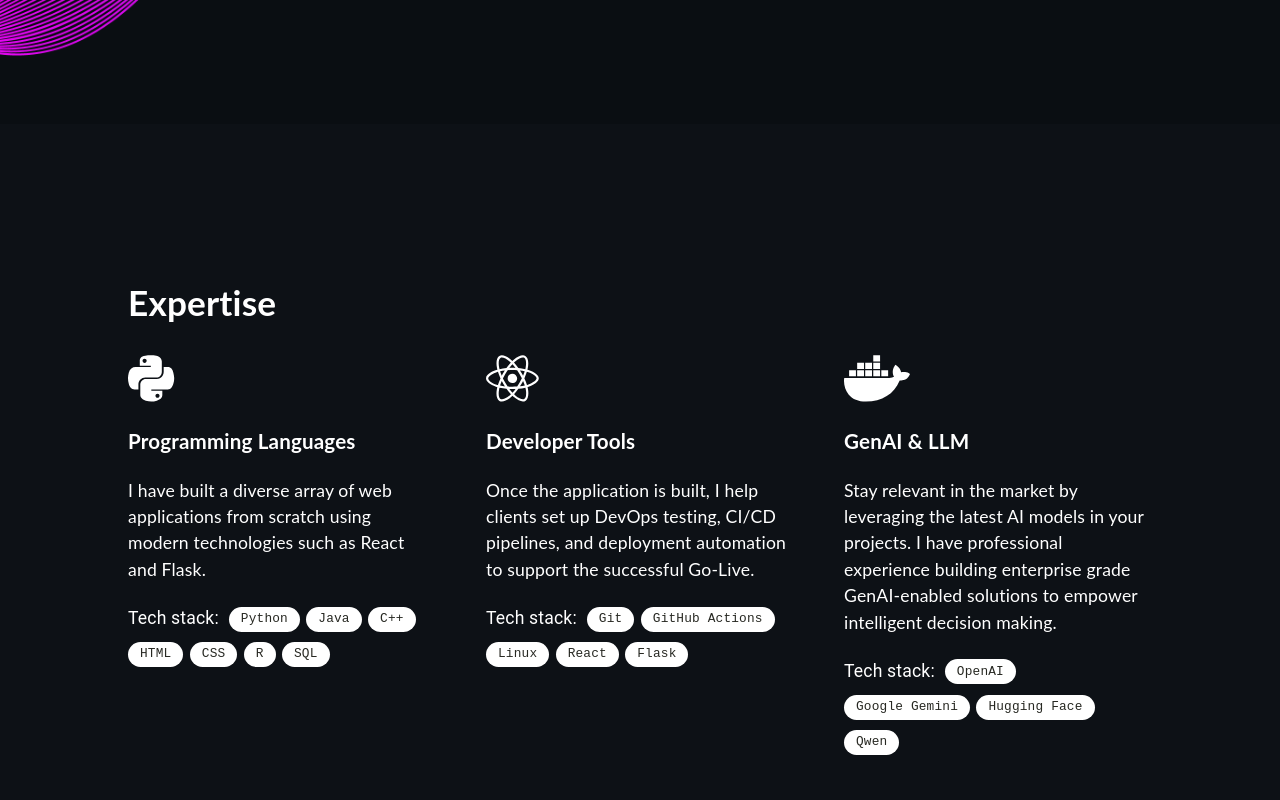
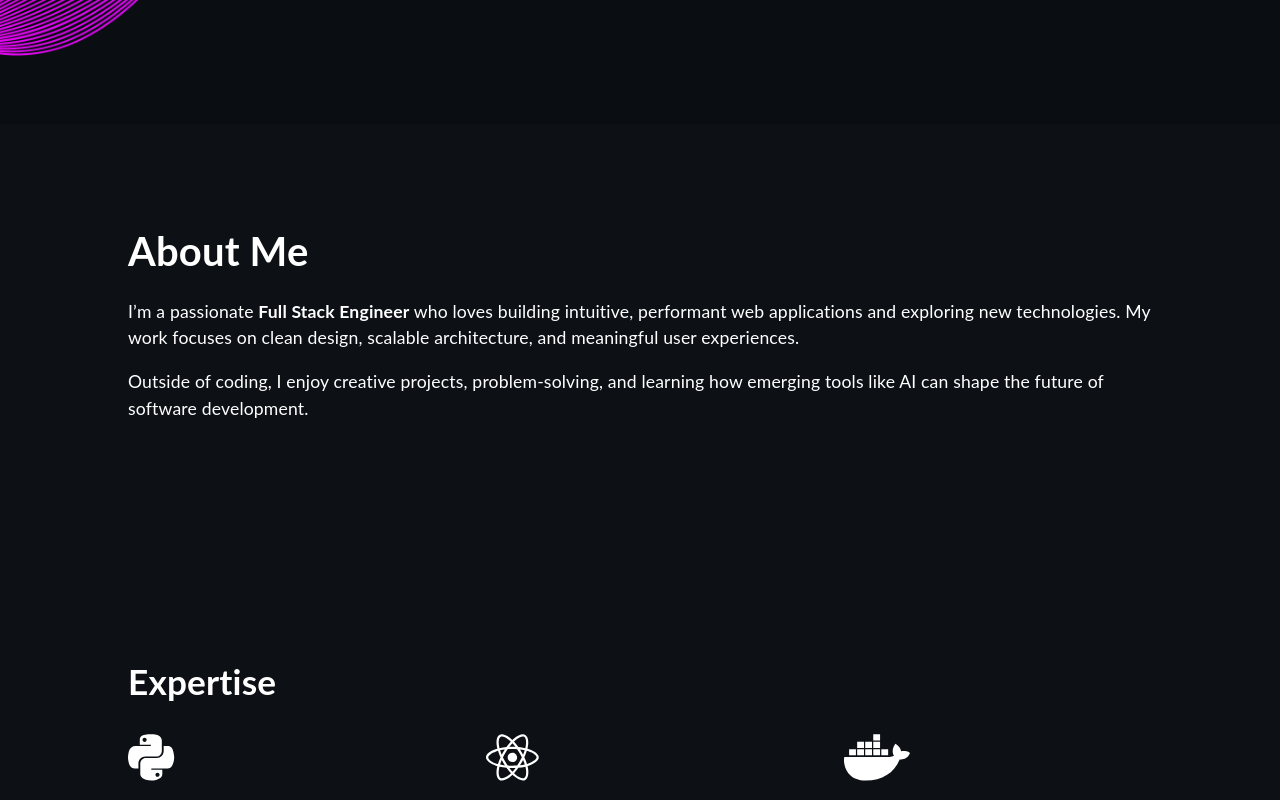
Before and after one commit to zhangqyy19/qyz-portfolio, a React (Create React App) app: page / in a window 1280 px wide. Shown: the part 640-1440 px from the top of the page. Built offline with nearby package versions, Linux system fonts and the light colour scheme.

Commit message:
Added about section

```diff
--- a/src/App.tsx
+++ b/src/App.tsx
@@ -7,6 +7,7 @@ import {
   Contact,
   Navigation,
   Footer,
+  About
 } from "./components";
 import FadeIn from './components/FadeIn';
 import './index.scss';
@@ -31,6 +32,7 @@ function App() {
         <Navigation parentToChild={{mode}} modeChange={handleModeChange}/>
         <FadeIn transitionDuration={700}>
             <Main/>
+            <About/>
             <Expertise/>
             <Timeline/>
             <Project/>
--- /dev/null
+++ b/src/assets/styles/About.scss
@@ -0,0 +1,56 @@
+/* Override the old .about-section from main.scss */
+section.about-section {
+  background-color: #0d1116 !important;
+  background-image: none !important;         /* remove the purple wave */
+  padding: 5% 10% !important;
+  min-height: auto !important;
+
+  display: flex;
+  flex-direction: column;
+  text-align: left;
+
+  svg { color: white; }
+}
+
+/* Match the skills grid exactly */
+section.about-section .about-grid {
+  display: grid;
+  grid-template-columns: repeat(3, 1fr);
+  grid-gap: 50px;
+}
+
+section.about-section .about-grid .about-item {
+  align-items: center;
+  text-align: left;
+
+  h2 {
+    font-size: 1.5rem;   /* matches card headings scale */
+    color: white;
+    margin-bottom: 0.5em;
+  }
+
+  p {
+    color: white;
+    font-size: 1rem;
+    line-height: 1.7;
+    margin: 0;
+  }
+}
+
+/* responsive to mirror skills */
+@media (max-width: 768px) {
+  section.about-section {
+    display: block;
+    padding-left: 5% !important;
+    padding-right: 5% !important;
+  }
+  section.about-section .about-grid { display: initial; }
+  section.about-section .about-grid .about-item { padding-bottom: 5%; }
+}
+
+.about-section h2 {
+  font-size: 2.5rem;   /* same as Expertise heading */
+  font-weight: 700;
+  margin-bottom: 1rem;
+  color: white;        /* or #5000ca if you use accent color */
+}
--- /dev/null
+++ b/src/components/About.tsx
@@ -0,0 +1,25 @@
+import React from "react";
+import "../assets/styles/About.scss";
+
+const About: React.FC = () => {
+  return (
+    <section id="about" className="about-section">
+      <div className="about-container">
+        <h2>About Me</h2>
+        <p>
+          I’m a passionate <strong>Full Stack Engineer</strong> who loves building
+          intuitive, performant web applications and exploring new technologies.
+          My work focuses on clean design, scalable architecture, and meaningful
+          user experiences.
+        </p>
+        <p>
+          Outside of coding, I enjoy creative projects, problem-solving, and
+          learning how emerging tools like AI can shape the future of software
+          development.
+        </p>
+      </div>
+    </section>
+  );
+};
+
+export default About;
--- a/src/components/Navigation.tsx
+++ b/src/components/Navigation.tsx
@@ -17,7 +17,7 @@ import MenuIcon from '@mui/icons-material/Menu';
 import Toolbar from '@mui/material/Toolbar';
 
 const drawerWidth = 240;
-const navItems = [['Expertise', 'expertise'], ['History', 'history'], ['Projects', 'projects'], ['Contact', 'contact']];
+const navItems = [['About', 'about'], ['Expertise', 'expertise'], ['History', 'history'], ['Projects', 'projects'], ['Contact', 'contact']];
 
 function Navigation({parentToChild, modeChange}: any) {
 
--- a/src/components/index.js
+++ b/src/components/index.js
@@ -5,3 +5,4 @@ export { default as Expertise } from "./Expertise";
 export { default as Timeline } from "./Timeline";
 export { default as Project } from "./Project";
 export { default as Contact } from "./Contact";
+export { default as About } from "./About";
```
